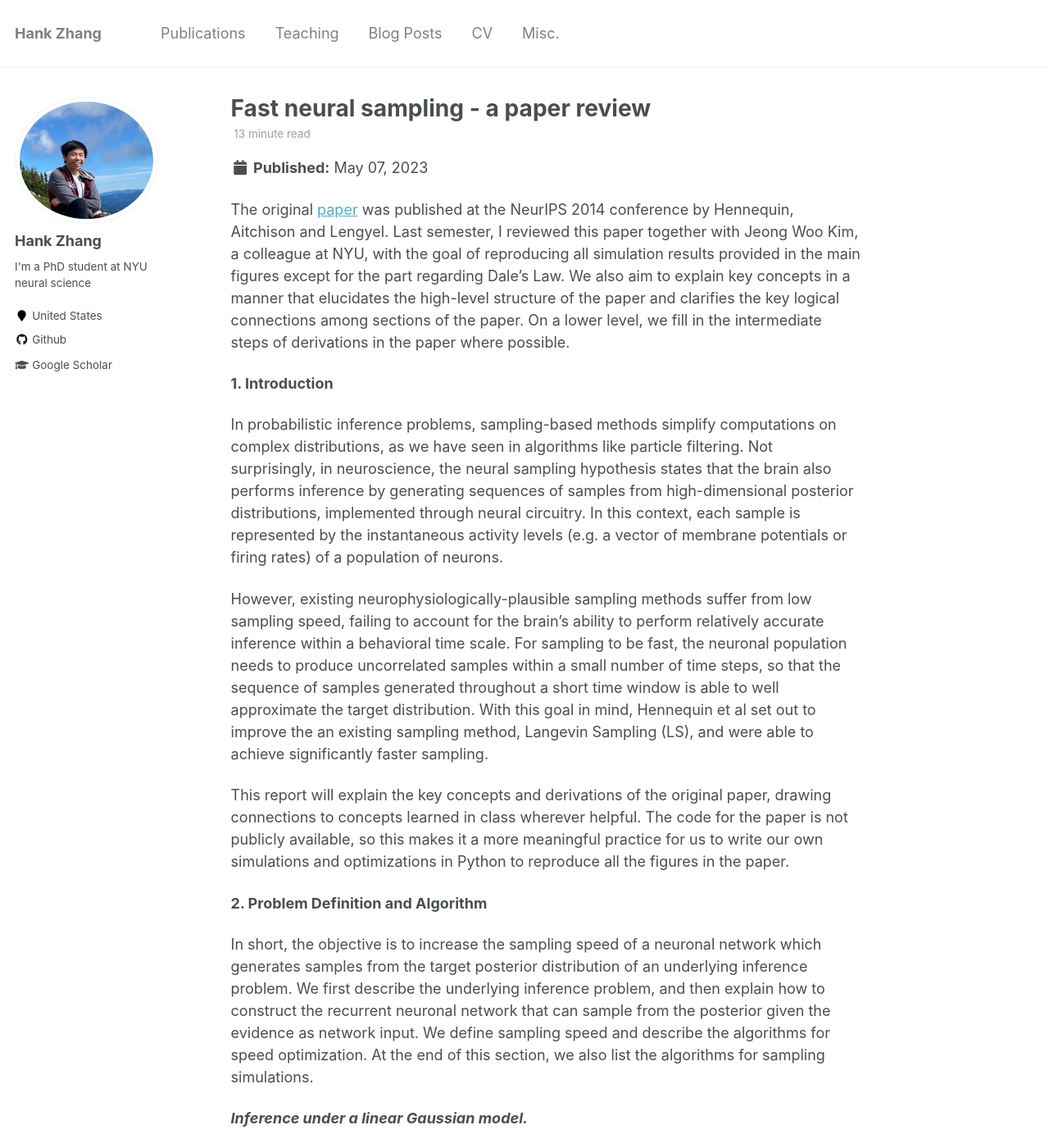
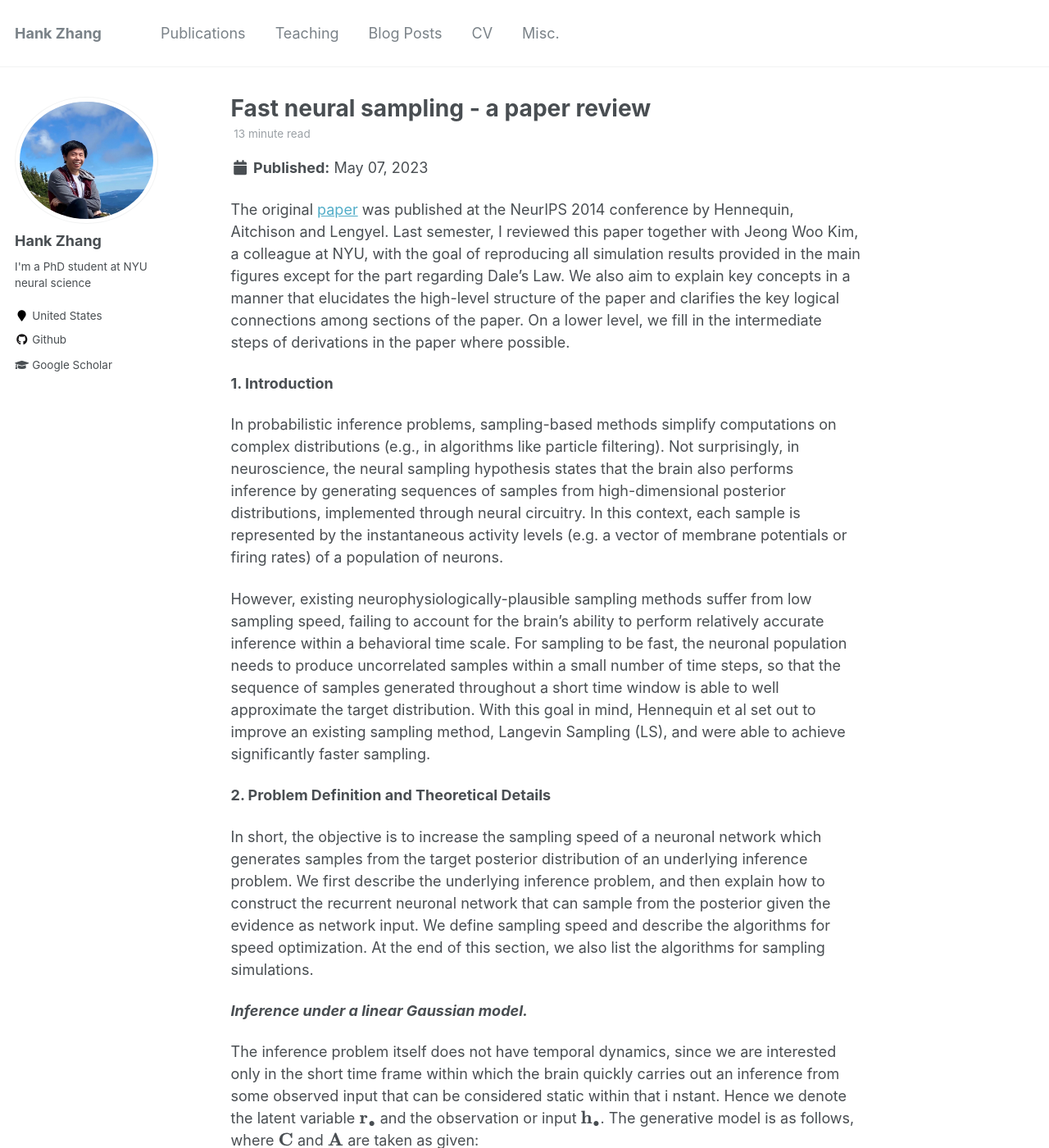
Before and after one commit to hanqizhang/hanqizhang.github.io, a Jekyll site: the page built from _posts/2023-05-07-fastsampling.md, in a window 1280 px wide and 1400 px high. Shown: the whole window at 82% size. Built offline with Jekyll 4.4.1, drawn with Linux system fonts in a browser that asks for light colours; formulas are drawn with MathJax 3; some of the changed text lies outside the part shown.

Commit message:
Update 2023-05-07-fastsampling.md

```diff
--- a/_posts/2023-05-07-fastsampling.md
+++ b/_posts/2023-05-07-fastsampling.md
@@ -17,8 +17,8 @@ lower level, we fill in the intermediate steps of derivations in the paper where
 
 **1. Introduction**
 
-In probabilistic inference problems, sampling-based methods simplify computations on complex distributions, as we have seen in
-algorithms like particle filtering. Not surprisingly, in neuroscience, the neural sampling hypothesis states that the brain also
+In probabilistic inference problems, sampling-based methods simplify computations on complex distributions (e.g., in
+algorithms like particle filtering). Not surprisingly, in neuroscience, the neural sampling hypothesis states that the brain also
 performs inference by generating sequences of samples from high-dimensional posterior distributions, implemented through neural
 circuitry. In this context, each sample is represented by the instantaneous activity levels (e.g. a vector of membrane potentials or
 firing rates) of a population of neurons.
@@ -26,14 +26,10 @@ firing rates) of a population of neurons.
 However, existing neurophysiologically-plausible sampling methods suffer from low sampling speed, failing to account for the brain's
 ability to perform relatively accurate inference within a behavioral time scale. For sampling to be fast, the neuronal population needs
 to produce uncorrelated samples within a small number of time steps, so that the sequence of samples generated throughout a short time
-window is able to well approximate the target distribution. With this goal in mind, Hennequin et al set out to improve the an existing
+window is able to well approximate the target distribution. With this goal in mind, Hennequin et al set out to improve an existing
 sampling method, Langevin Sampling (LS), and were able to achieve significantly faster sampling.
 
-This report will explain the key concepts and derivations of the original paper, drawing connections to concepts learned in class wherever
-helpful. The code for the paper is not publicly available, so this makes it a more meaningful practice for us to write our own simulations
-and optimizations in Python to reproduce all the figures in the paper.
-
-**2. Problem Definition and Algorithm**
+**2. Problem Definition and Theoretical Details**
 
 In short, the objective is to increase the sampling speed of a neuronal network which generates samples from the target posterior distribution
 of an underlying inference problem. We first describe the underlying inference problem, and then explain how to construct
@@ -82,7 +78,7 @@ brain samples from the posterior distribution.
 
 ***Linear Stochastic Recurrent Dynamics.***
 
-As shown in Fig.1, we construct a linear network of recurrently connected neurons, $\mathbf{r}$,
+As shown in Fig.1 of the original paper, one can construct a linear network of recurrently connected neurons, $\mathbf{r}$,
 where the recurrent weights are $\mathbf{W}$. They receive feed-forward input from $\mathbf{h}$ with weight matrix $\mathbf{F}$. At the same time,
 $\mathbf{r}$ also receives external noise $\mathbf{\xi}$. The corresponding network dynamics is described below.
 <!-- \begin{figure}[h]
```
Also changed, not shown: other parts of _posts/2023-05-07-fastsampling.md (+1 -1 lines).
